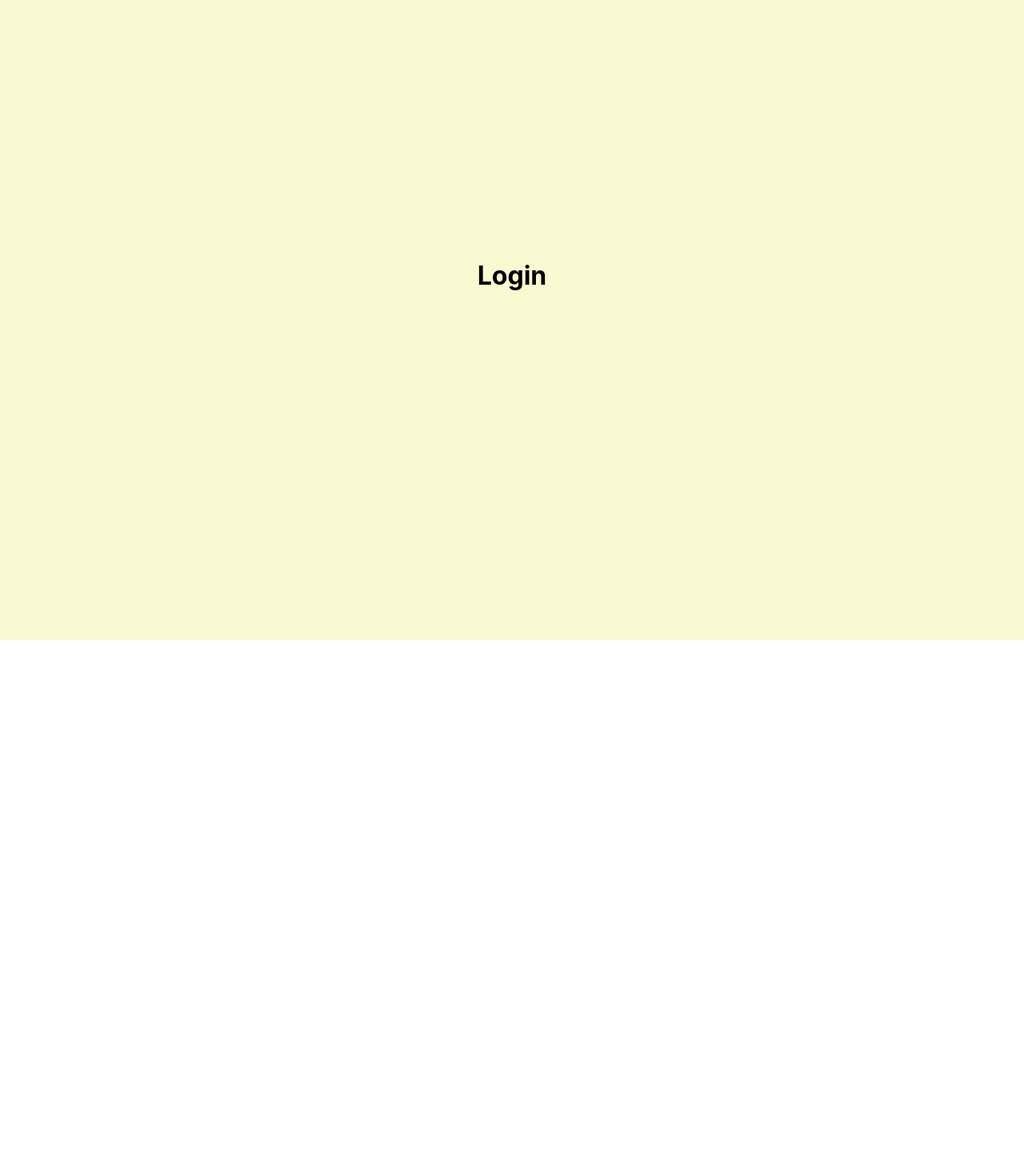
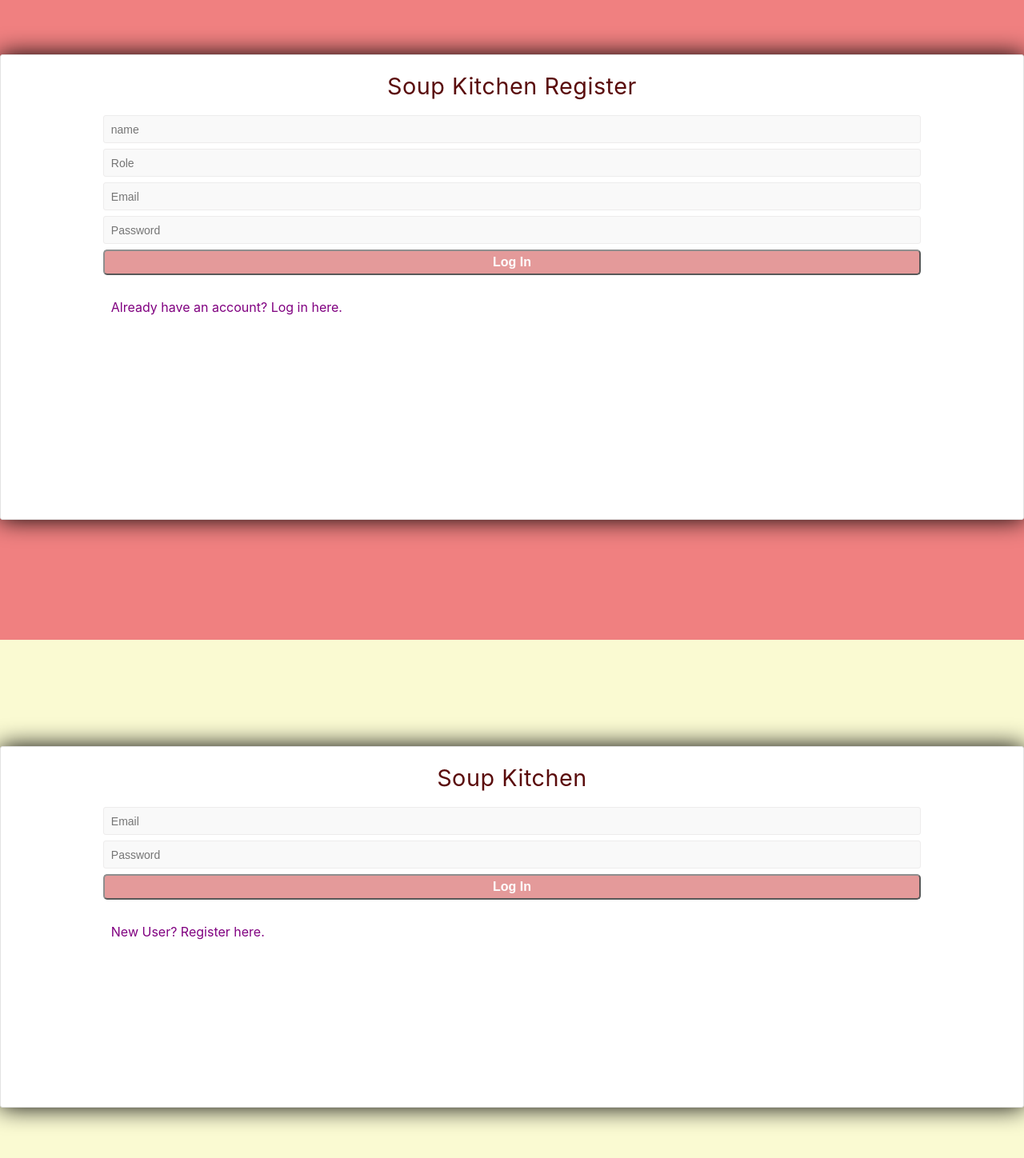
Before and after one commit to SorinC6/HOC-for-Authentication, a React (Create React App) app in the folder serve-soup-app/: page /register in a window 1280 px wide. Shown: the top 1448 px of the page at 80% size. Before the commit the page ends 800 px from the top, so only its background shows below. Built offline with nearby package versions, Linux system fonts and the light colour scheme.

Commit message:
added input fields and style

```diff
--- a/serve-soup-app/src/components/Auth/Authenticate.jsx
+++ b/serve-soup-app/src/components/Auth/Authenticate.jsx
@@ -1,6 +1,8 @@
 import React from "react";
 //import axios from "axios";
 import Login from "./Login";
+import { Route } from "react-router-dom";
+import Register from "./Register";
 
 const Authenticate = App => LoginPage => {
   return class extends React.Component {
@@ -26,8 +28,14 @@ const Authenticate = App => LoginPage => {
       if (this.state.loggedIn) {
         return <App />;
       } else {
-        return <Login />;
+        return (
+          <div>
+            <Route path="/register" component={Register} />
+            <Route path="/" component={Login} />
+          </div>
+        );
       }
+      return <div />;
     }
   };
 };
--- a/serve-soup-app/src/components/Auth/Login.jsx
+++ b/serve-soup-app/src/components/Auth/Login.jsx
@@ -1,6 +1,7 @@
 import React, { useState } from "react";
 import styled from "styled-components";
 import axios from "axios";
+import { Link, withRouter } from "react-router-dom";
 
 const Login = () => {
   const [name, setName] = useState("");
@@ -27,7 +28,22 @@ const Login = () => {
 
   return (
     <Wrapper>
-      <h1>Login </h1>
+      <LoginContainer>
+        <ImageContainer />
+        <Title>Soup Kitchen</Title>
+        <LoginForm
+          onSubmit={e => {
+            this.props.handleLogin(e);
+          }}
+        >
+          <InputText type="text" placeholder="Email" />
+          <InputText type="password" placeholder="Password" />
+          <LoginButton type="submit" value="Log In" />
+          <LinkButton to="/register" className="link-button">
+            New User? Register here.
+          </LinkButton>
+        </LoginForm>
+      </LoginContainer>
     </Wrapper>
   );
 };
@@ -42,3 +58,80 @@ const Wrapper = styled.div`
   justify-content: center;
   padding-bottom: 14vh;
 `;
+
+const LoginContainer = styled.div`
+  margin: 30px 0 0 0;
+  width: 100%;
+  height: 450px;
+  background: #fff;
+  border: 1px solid #e2e2e2;
+  border-radius: 3px;
+  box-shadow: 0 0 30px black;
+`;
+
+const RegisterContainer = styled.div`
+  margin: 30px 0 0 0;
+  width: 100%;
+  height: 580px;
+  background: #fff;
+  border: 1px solid #e2e2e2;
+  border-radius: 3px;
+  box-shadow: 0 0 30px black;
+`;
+
+const ImageContainer = styled.div`
+  width: 54%;
+  margin: 21px auto;
+`;
+
+const Image = styled.img`
+  width: 100%;
+  height: auto;
+`;
+
+const LoginForm = styled.form`
+  display: flex;
+  flex-direction: column;
+  margin: 6px 10%;
+`;
+
+const InputText = styled.input`
+  height: 33px;
+  margin: 0 0 7px 0;
+  padding: 0 0 0 9px;
+  border: 1px solid #edecec;
+  background: #f9f9f9;
+  border-radius: 3px;
+  -webkit-appearance: none;
+  font-size: 14px;
+`;
+
+const LoginButton = styled.input`
+  height: 32px;
+  background: #d66565;
+  color: #fff;
+  opacity: 0.65;
+  font-size: 16px;
+  font-weight: bold;
+  border-radius: 5px;
+  cursor: pointer;
+`;
+
+const LinkButton = styled(Link)`
+  color: blue;
+  border-radius: 5px;
+  border: none;
+  background-color: white;
+  padding: 10px;
+  margin-top: 20px;
+  text-decoration: none;
+  color: purple;
+`;
+
+const Title = styled.h1`
+  text-align: center;
+  letter-spacing: 0.5px;
+  font-weight: normal;
+  color: #5a0c0c;
+  font-size: 1.8rem;
+`;
--- a/serve-soup-app/src/components/Auth/Register.jsx
+++ b/serve-soup-app/src/components/Auth/Register.jsx
@@ -1,21 +1,22 @@
-import react, { useState } from "react";
+import React, { useState } from "react";
 import styled from "styled-components";
 import axios from "axios";
+import { Link, withRouter } from "react-router-dom";
 
-const Login = () => {
+const Register = () => {
   const [name, setName] = useState("");
   const [password, setPassword] = useState("");
   const [email, setEmail] = useState("");
   const [role, setRole] = useState("");
 
-  const registerUser = () => {
+  const registerUser = e => {
     const userCreds = {
       name,
       password,
       email,
       role
     };
-  };
+    console.log(userCreds);
     axios
       .post(
         "https://kitchen-soup-backend.herokuapp.com/api/users/register",
@@ -27,16 +28,45 @@ const Login = () => {
       .catch(err => {
         console.log(err);
       });
+  };
 
   return (
     <Wrapper>
-      <h1>Register </h1>
+      <RegisterContainer>
+        <ImageContainer />
+        <Title>Soup Kitchen Register</Title>
+        <LoginForm
+          onSubmit={e => {
+            e.preventDefault();
+            registerUser();
+          }}
+        >
+          <InputText
+            type="text"
+            placeholder="name"
+            onChange={e => setName(e.target.value)}
+          />
+          <InputText
+            type="text"
+            placeholder="Role"
+            onChange={e => setRole(e.target.value)}
+          />
+          <InputText type="text" placeholder="Email" />
+          <InputText type="password" placeholder="Password" />
+          <LoginButton type="submit" value="Log In" />
+          <LinkButton to="/" className="link-button" onClick={registerUser}>
+            Already have an account? Log in here.
+          </LinkButton>
+        </LoginForm>
+      </RegisterContainer>
     </Wrapper>
   );
 };
 
+export default Register;
+
 const Wrapper = styled.div`
-  background-image: url(${background});
+  background-color: lightcoral;
   background-size: cover;
   height: 86vh;
   display: flex;
@@ -44,3 +74,80 @@ const Wrapper = styled.div`
   justify-content: center;
   padding-bottom: 14vh;
 `;
+
+const LoginContainer = styled.div`
+  margin: 30px 0 0 0;
+  width: 100%;
+  height: 450px;
+  background: #fff;
+  border: 1px solid #e2e2e2;
+  border-radius: 3px;
+  box-shadow: 0 0 30px black;
+`;
+
+const RegisterContainer = styled.div`
+  margin: 30px 0 0 0;
+  width: 100%;
+  height: 580px;
+  background: #fff;
+  border: 1px solid #e2e2e2;
+  border-radius: 3px;
+  box-shadow: 0 0 30px black;
+`;
+
+const ImageContainer = styled.div`
+  width: 54%;
+  margin: 21px auto;
+`;
+
+const Image = styled.img`
+  width: 100%;
+  height: auto;
+`;
+
+const LoginForm = styled.form`
+  display: flex;
+  flex-direction: column;
+  margin: 6px 10%;
+`;
+
+const InputText = styled.input`
+  height: 33px;
+  margin: 0 0 7px 0;
+  padding: 0 0 0 9px;
+  border: 1px solid #edecec;
+  background: #f9f9f9;
+  border-radius: 3px;
+  -webkit-appearance: none;
+  font-size: 14px;
+`;
+
+const LoginButton = styled.input`
+  height: 32px;
+  background: #d66565;
+  color: #fff;
+  opacity: 0.65;
+  font-size: 16px;
+  font-weight: bold;
+  border-radius: 5px;
+  cursor: pointer;
+`;
+
+const LinkButton = styled(Link)`
+  color: blue;
+  border-radius: 5px;
+  border: none;
+  background-color: white;
+  padding: 10px;
+  margin-top: 20px;
+  text-decoration: none;
+  color: purple;
+`;
+
+const Title = styled.h1`
+  text-align: center;
+  letter-spacing: 0.5px;
+  font-weight: normal;
+  color: #5a0c0c;
+  font-size: 1.8rem;
+`;
```
Lines whose indentation alone changed are shown as unchanged.
